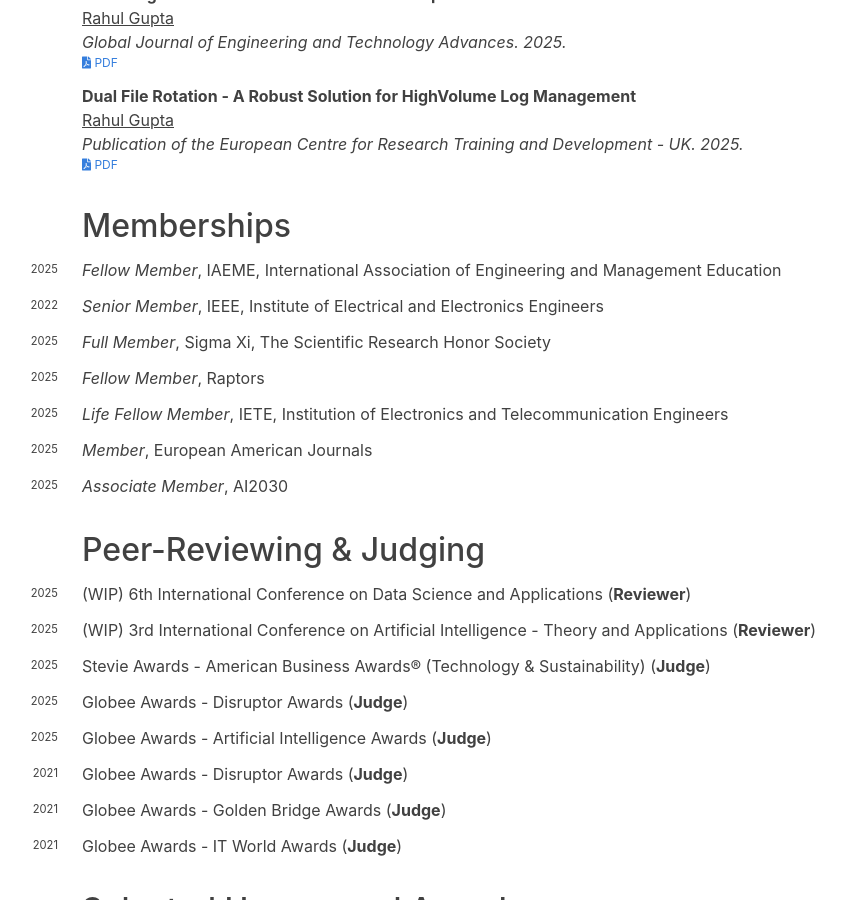
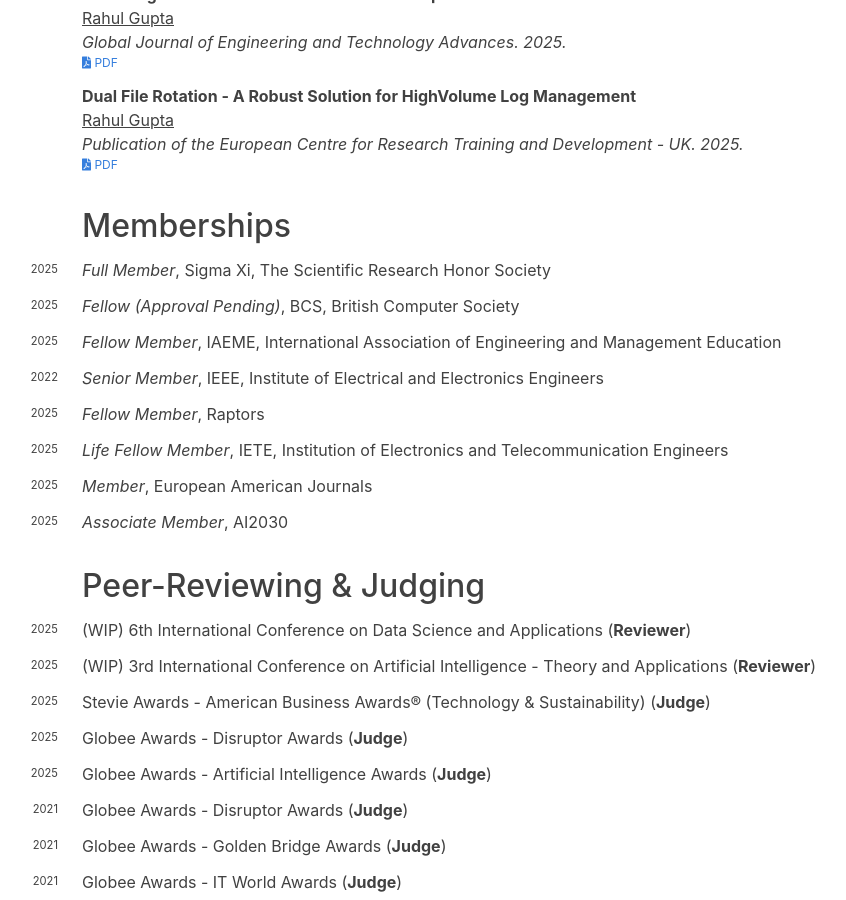
Before and after one commit to guptaraul89/guptaraul89.github.io, a Jekyll site: the page built from index.md, in a window 1280 px wide and 900 px high, scrolled down 1843 px. Shown: the whole window, without its empty margins (250-1096 px from the left). Built offline with Jekyll 4.4.1, drawn with Linux system fonts in a browser that asks for light colours; nearby versions of some CDN libraries; some web fonts are replaced.

Commit message:
Add BCS Membership

```diff
--- a/_data/membership.yaml
+++ b/_data/membership.yaml
@@ -1,3 +1,13 @@
+- institution: Sigma Xi, The Scientific Research Honor Society
+  position: Full Member
+  year: 2025
+  url: https://www.sigmaxi.org
+
+- institution: BCS, British Computer Society
+  position: Fellow (Approval Pending)
+  year: 2025
+  url: https://www.bcs.org
+
 - institution: IAEME, International Association of Engineering and Management Education
   position: Fellow Member
   year: 2025
@@ -7,11 +17,6 @@
   position: Senior Member
   year: 2022
   url: https://www.ieee.org/
-
-- institution: Sigma Xi, The Scientific Research Honor Society
-  position: Full Member
-  year: 2025
-  url: https://www.sigmaxi.org
 
 - institution: Raptors
   position: Fellow Member
```
